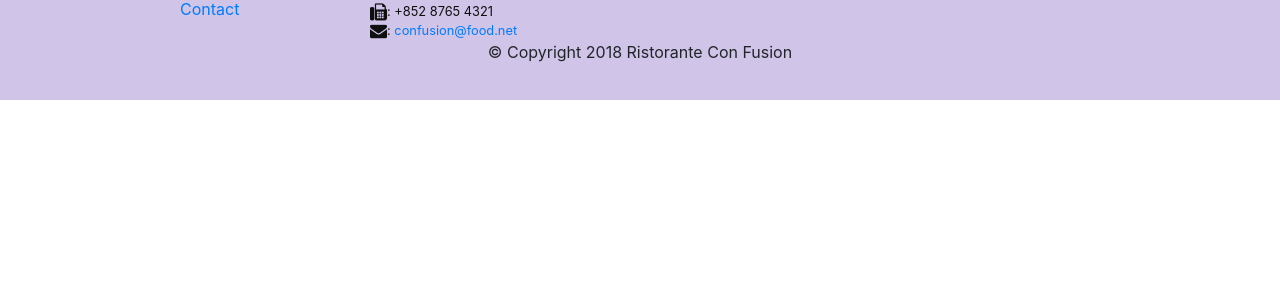
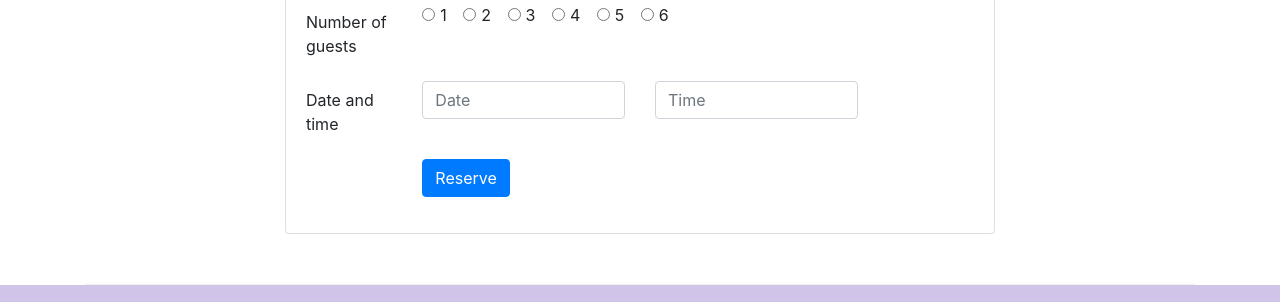
Before and after one commit to dalvaradoc/coursera-Bootstrap4, a website: page index.html in a window 1280 px wide. Shown: the part 1661-1963 px from the top of the page. Before the commit the page ends 1761 px from the top, so only its background shows below. Drawn offline with nearby package versions, Linux system fonts and the light colour scheme.

Commit message:
Assigment 2

```diff
--- a/index.html
+++ b/index.html
@@ -41,8 +41,11 @@
                     <h1>Ristorante con Fusion</h1>
                     <p>We take inspiration from the World's best cuisines, and create a unique fusion experience. Our lipsmacking creations will tickle your culinary senses!</p>
                 </div>
-                <div class="col-12 col-sm align-self-center">
+                <div class="col-12 col-sm-3 align-self-center">
                     <img src="img/logo.png" class="img-fluid">
+                </div>
+                <div class="col-12 col-sm-3 align-self-center">
+                    <a href="#guest-form-row" class="btn bg-warning btn-sm btn-block">Reserve Table</a>
                 </div>
             </div>
         </div>
@@ -75,8 +78,13 @@
                 <h3>This Month's Promotions</h3>
             </div>
             <div class="col col-sm col-md">
-                <h2>Weekend Grand Buffet</h2>
-                <p class="d-none d-sm-block">Featuring mouthwatering combinations with a choice of five different salads, six enticing appetizers, six main entrees and five choicest desserts. Free flowing bubbly and soft drinks. All for just $19.99 per person </p>
+                <div class="media">
+                    <div class="media-body">
+                        <h2 class="mt-0">Weekend Grand Buffet <span class="badge badge-danger">NEW</span></h2>
+                        <p class="d-none d-sm-block">Featuring mouthwatering combinations with a choice of five different salads, six enticing appetizers, six main entrees and five choicest desserts. Free flowing bubbly and soft drinks. All for just $19.99 per person </p>
+                    </div>
+                    <img class="d-flex ml-3 img-thumbnail align-self-center" src="img/buffet.png" alt="Buffet">
+                </div>
             </div>
         </div>
 
@@ -96,6 +104,72 @@
                             whos-who in the culinary world, he specializes in
                             creating mouthwatering Indo-Italian fusion experiences.
                             </p>
+                    </div>
+                </div>
+            </div>
+        </div>
+        <div class="row row-content" id="guest-form-row">
+            <div class="col-12 col-sm-8 offset-sm-2">
+                <div class="card">
+                    <h3 class="card-header bg-warning text-white">Reserve a Table</h3>
+                    <div class="card-body">
+                        <form>
+                            <div class="form-group row">
+                                <label for="num-guest" class="col-md-2 col-form-label">Number of guests</label>
+                                <div class="col-md-10">
+                                    <div class="form-check form-check-inline">
+                                        <input class="form-check-input" type="radio" name="num-guest" id="1-guest">
+                                        <label class="form-check-label" for="1-guest">
+                                          1
+                                        </label>
+                                    </div>
+                                    <div class="form-check form-check-inline">
+                                        <input class="form-check-input" type="radio" name="num-guest" id="2-guest">
+                                        <label class="form-check-label" for="2-guest">
+                                          2
+                                        </label>
+                                    </div>
+                                    <div class="form-check form-check-inline">
+                                        <input class="form-check-input" type="radio" name="num-guest" id="3-guest">
+                                        <label class="form-check-label" for="3-guest">
+                                          3
+                                        </label>
+                                    </div>
+                                    <div class="form-check form-check-inline">
+                                        <input class="form-check-input" type="radio" name="num-guest" id="4-guest">
+                                        <label class="form-check-label" for="4-guest">
+                                          4
+                                        </label>
+                                    </div>
+                                    <div class="form-check form-check-inline">
+                                        <input class="form-check-input" type="radio" name="num-guest" id="5-guest">
+                                        <label class="form-check-label" for="5-guest">
+                                          5
+                                        </label>
+                                    </div>
+                                    <div class="form-check form-check-inline">
+                                        <input class="form-check-input" type="radio" name="num-guest" id="6-guest">
+                                        <label class="form-check-label" for="6-guest">
+                                          6
+                                        </label>
+                                    </div>
+                                </div>
+                            </div>
+                            <div class="form-group row">
+                                <label for="date-and-time" class="col-md-2 col-form-label">Date and time</label>
+                                <div class="col-12 col-md-4">
+                                    <input type="text" class="form-control" id="date" name="date" placeholder="Date">
+                                </div>
+                                <div class="col-12 col-md-4">
+                                    <input type="text" class="form-control" id="time" name="time" placeholder="Time">
+                                </div>
+                            </div>
+                            <div class="form-group row">
+                                <div class="offset-md-2 col-md-10">
+                                    <button type="submit" class="btn btn-primary">Reserve</button>
+                                </div>
+                            </div>
+                        </form>
                     </div>
                 </div>
             </div>
```
